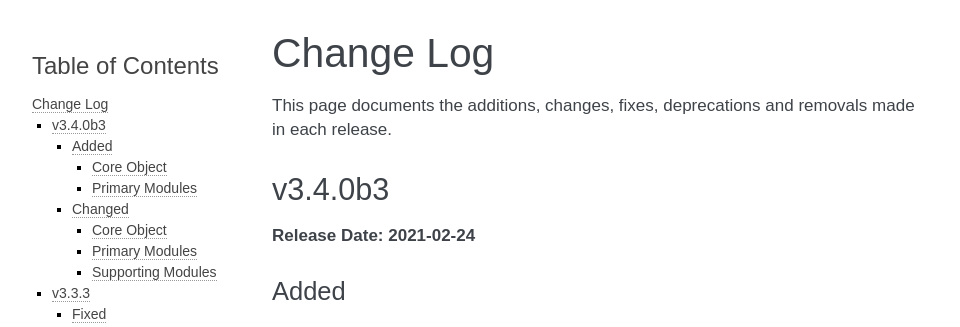
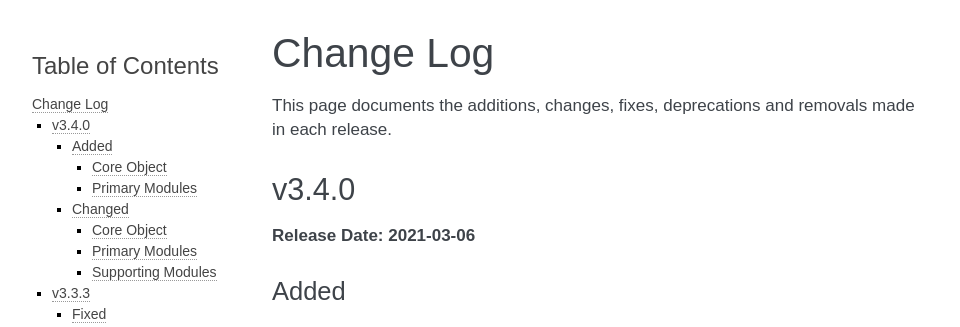
Before and after one commit to jeffshurtliff/khoros, a Sphinx documentation site: the page built from docs/changelog.rst, in a window 1280 px wide and 900 px high. Shown: the top 327 px of the window, without its empty margins (148-1108 px from the left). Built offline with Sphinx 7.4.7, drawn with Linux system fonts in a browser that asks for light colours.

Commit message:
Updated the version to be 3.4.0 (stable) rather than 3.4.0b4 (beta)

```diff
--- a/docs/changelog.rst
+++ b/docs/changelog.rst
@@ -3,10 +3,10 @@ Change Log
 ##########
 This page documents the additions, changes, fixes, deprecations and removals made in each release.
 
-********
-v3.4.0b3
-********
-**Release Date: 2021-02-24**
+******
+v3.4.0
+******
+**Release Date: 2021-03-06**
 
 Added
 =====
--- a/khoros/utils/version.py
+++ b/khoros/utils/version.py
@@ -6,7 +6,7 @@
 :Example:           ``__version__ = version.get_full_version()``
 :Created By:        Jeff Shurtliff
 :Last Modified:     Jeff Shurtliff
-:Modified Date:     25 Feb 2021
+:Modified Date:     06 Mar 2021
 """
 
 import json
@@ -15,7 +15,7 @@ import urllib.request
 from . import log_utils
 
 # Define special and global variables
-__version__ = "3.4.0b4"
+__version__ = "3.4.0"
 latest_version_reported = False
 logger = log_utils.initialize_logging(__name__)
 
```
